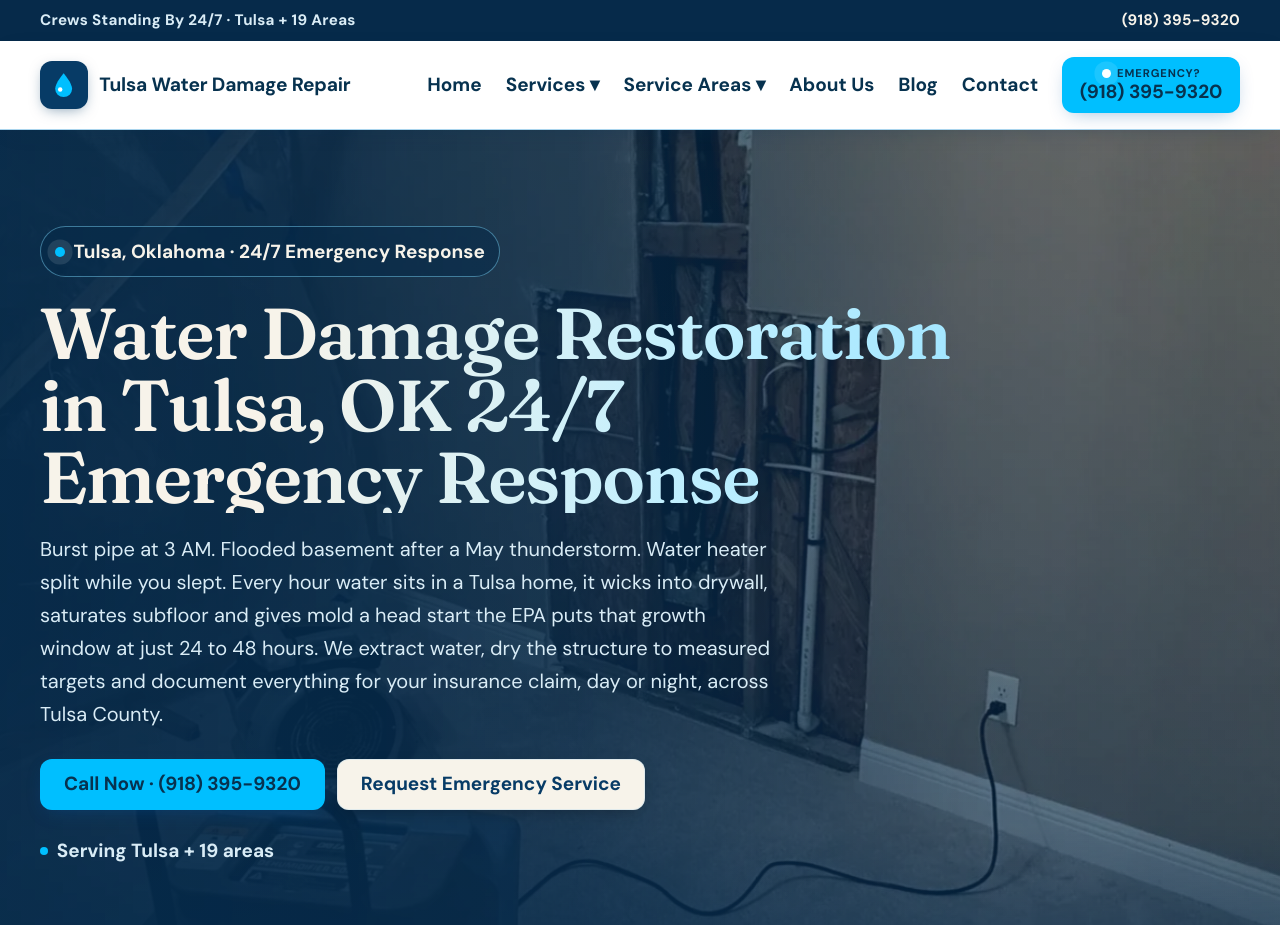
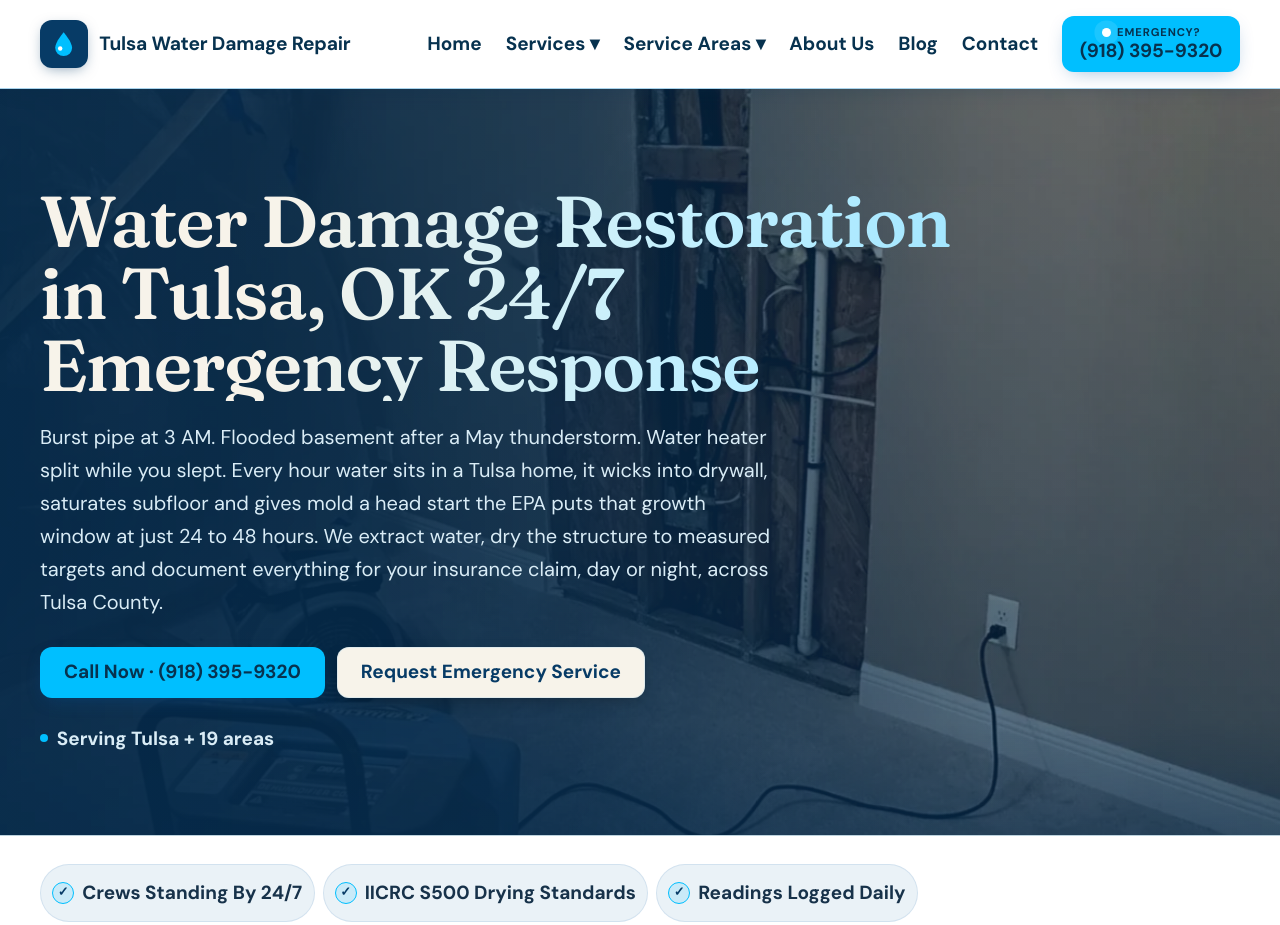
Before and after one commit to GrowthAura/tulsa-water-damage-repair, a React app: page / in a window 1280 px wide. Shown: the top 925 px of the page. Built offline with nearby package versions, Linux system fonts and the light colour scheme.

Commit message:
Cuts 2026-11-23: About trust heading + lede cut, About social footnote cut, header utility strip cut, homepage hero badge cut (H1 first)

```diff
--- a/app/[[...slug]]/page.js
+++ b/app/[[...slug]]/page.js
@@ -546,12 +546,6 @@ function Hero({ page, pageClass }) {
       )}
       <div className="hero-content">
         <div className="container">
-          {isHome && (
-            <span className="hero-badge">
-              <span className="dot" aria-hidden="true" />
-              Tulsa, Oklahoma · 24/7 Emergency Response
-            </span>
-          )}
           {page.type === 'area' && (
             <span className="place-chip">{placeFromH1(page.h1)}</span>
           )}
--- a/app/components/Header.jsx
+++ b/app/components/Header.jsx
@@ -27,15 +27,6 @@ export default function Header() {
 
   return (
     <>
-      <div className="utility-strip">
-        <div className="container">
-          <span>
-            <span className="strip-full">Crews Standing By 24/7 · Tulsa + 19 Areas</span>
-            <span className="strip-short">Crews Standing By 24/7</span>
-          </span>
-          <a href={SITE.phoneHref}>{SITE.phone}</a>
-        </div>
-      </div>
       <header className="site-header">
         <div className="container" ref={navRef}>
           <Link className="brand" href="/" aria-label="Tulsa Water Damage Repair - home">
--- a/app/components/Shared.jsx
+++ b/app/components/Shared.jsx
@@ -543,10 +543,6 @@ export function AboutLinks() {
     <section className="section section-mist about-links" aria-label="Sources and authorities">
       <div className="container">
         <p className="eyebrow">Sources and authorities</p>
-        <h2>Why you can trust this local content</h2>
-        <p className="about-links-lede">
-          This site is written for Tulsa homes and Tulsa conditions. The pages below are the public sources the content follows and checks against: the local chamber and the City of Tulsa, the restoration industry standard, and the federal flood and mold guidance the insurance guides cite.
-        </p>
         <ul className="about-links-grid">
           {ABOUT_AUTHORITIES.map((a) => (
             <li key={a.url} className="about-link-card">
@@ -558,9 +554,6 @@ export function AboutLinks() {
             </li>
           ))}
         </ul>
-        <p className="about-links-note">
-          This business has no social media profiles yet, so none are listed here.
-        </p>
       </div>
     </section>
   );
--- a/app/globals.css
+++ b/app/globals.css
@@ -131,22 +131,6 @@ p.lead, .lead { font-size: 1.1875rem; line-height: 1.65; }
 .btn-outline:hover { background: rgba(7, 50, 79, 0.08); color: var(--navy-dark); }
 .btn .btn-small { display: block; font-size: 0.7rem; letter-spacing: 0.08em; text-transform: uppercase; font-weight: 700; }
 
-/* Utility strip — deep navy, scrolls away; the sticky main bar stays. */
-.utility-strip { background: var(--deep-navy); color: var(--pale-text); }
-.utility-strip .container {
-  display: flex; align-items: center; justify-content: space-between; gap: 1rem;
-  padding-top: 0.45rem; padding-bottom: 0.45rem;
-  font-size: 0.95rem; font-weight: 700; letter-spacing: 0.02em;
-}
-.utility-strip a { color: var(--cream); text-decoration: none; white-space: nowrap; }
-.utility-strip a:hover { color: var(--cyan-light); text-decoration: underline; }
-.utility-strip .strip-short { display: none; }
-@media (max-width: 639px) {
-  .utility-strip .strip-full { display: none; }
-  .utility-strip .strip-short { display: inline; }
-  .utility-strip .container { font-size: 0.85rem; }
-}
-
 /* Header */
 .site-header { position: sticky; top: 0; z-index: 50; background: #fff; border-bottom: 1px solid var(--pale); box-shadow: 0 6px 24px -12px rgba(6, 42, 74, 0.4); }
 .site-header .container { display: flex; align-items: center; gap: 1rem; min-height: 5.5rem; }
@@ -231,13 +215,6 @@ p.lead, .lead { font-size: 1.1875rem; line-height: 1.65; }
 .hero-brand-panel .panel-drop svg { width: 6rem; height: 6rem; opacity: 0.9; filter: drop-shadow(0 12px 28px rgba(0, 191, 255, 0.35)); }
 .hero-content { position: relative; z-index: 2; display: flex; flex-direction: column; justify-content: center; width: 100%; padding: 5rem 0 4rem; }
 @media (min-width: 1024px) { .hero-content { padding: 6rem 0 5rem; } }
-.hero-badge {
-  display: inline-flex; align-items: center; gap: 0.5rem; align-self: flex-start;
-  background: rgba(6, 42, 74, 0.55); border: 1px solid rgba(127, 219, 255, 0.45);
-  color: var(--cream); font-weight: 700; font-size: 1.1875rem; padding: 0.5rem 0.9rem;
-  border-radius: 999px; margin-bottom: 1.25rem;
-}
-.hero-badge .dot { width: 10px; height: 10px; border-radius: 50%; background: var(--cyan); box-shadow: 0 0 0 3px rgba(0, 191, 255, 0.25); animation: pulse-ring 2s ease-out infinite; }
 /* Place chip (area pages): the city from the page's own H1, presentation only. */
 .place-chip {
   display: inline-flex; align-items: center; gap: 0.5rem; align-self: flex-start;
@@ -548,7 +525,7 @@ p.lead, .lead { font-size: 1.1875rem; line-height: 1.65; }
 @media (prefers-reduced-motion: reduce) {
   .reveal { opacity: 1; transform: none; transition: none; }
   .hero-media img { animation: none; }
-  .live-dot, .hero-badge .dot { animation: none; }
+  .live-dot { animation: none; }
   html { scroll-behavior: auto; }
 }
 
@@ -873,7 +850,6 @@ p.lead, .lead { font-size: 1.1875rem; line-height: 1.65; }
 /* ABOUT LINKS (#6, follow-up 2026-11-23): authority citations at the bottom
    of the About page only. Mist band, white cards, navy headings. */
 .about-links h2 { margin-bottom: 1rem; }
-.about-links-lede { font-size: 1.1875rem; line-height: 1.7; max-width: 62rem; margin-bottom: 2rem; }
 .about-links-grid { list-style: none; margin: 0; padding: 0; display: grid; gap: 1rem; }
 @media (min-width: 640px) { .about-links-grid { grid-template-columns: repeat(2, 1fr); } }
 @media (min-width: 1024px) { .about-links-grid { grid-template-columns: repeat(3, 1fr); } }
@@ -889,4 +865,3 @@ p.lead, .lead { font-size: 1.1875rem; line-height: 1.65; }
 .about-link-card a:hover { color: var(--blue); text-decoration: underline; }
 .about-link-card a span { color: var(--cyan); flex: none; }
 .about-link-card p { font-size: 1.1875rem; line-height: 1.6; color: var(--slate); margin: 0; }
-.about-links-note { font-size: 1.1875rem; line-height: 1.6; color: var(--slate); margin: 2rem 0 0; }
```
